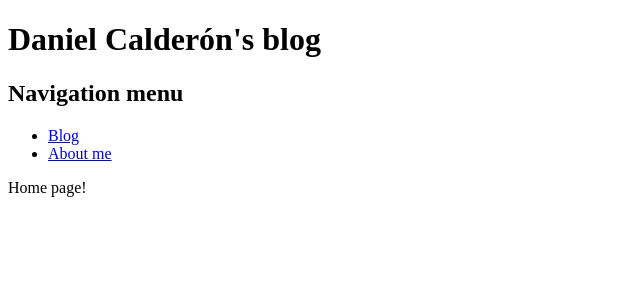
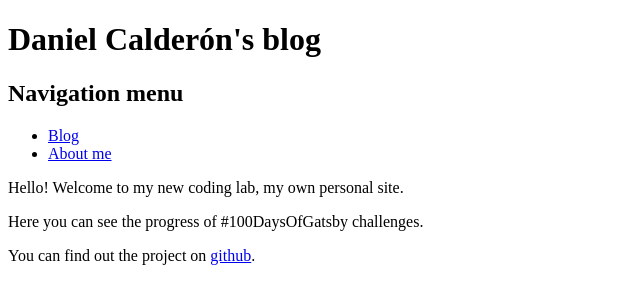
Before and after one commit to calderon/blog, a Gatsby site: page / in a window 1280 px wide. Shown: the whole page, without its empty margins (0-640 px from the left). Built offline with nearby package versions, Linux system fonts and the light colour scheme; Gatsby itself is replaced by a stand-in of ours.

Commit message:
Update index.js

```diff
--- a/src/pages/index.js
+++ b/src/pages/index.js
@@ -6,7 +6,13 @@ const Home = props => {
   return (
     <div className="page--home">
       <Header />
-      <div>Home page!</div>
+      <p>Hello! Welcome to my new coding lab, my own personal site.</p>
+      <p>Here you can see the progress of #100DaysOfGatsby challenges.</p>
+
+      <p>
+        You can find out the project on{" "}
+        <a href="https://github.com/calderon/blog">github</a>.
+      </p>
     </div>
   )
 }
```
